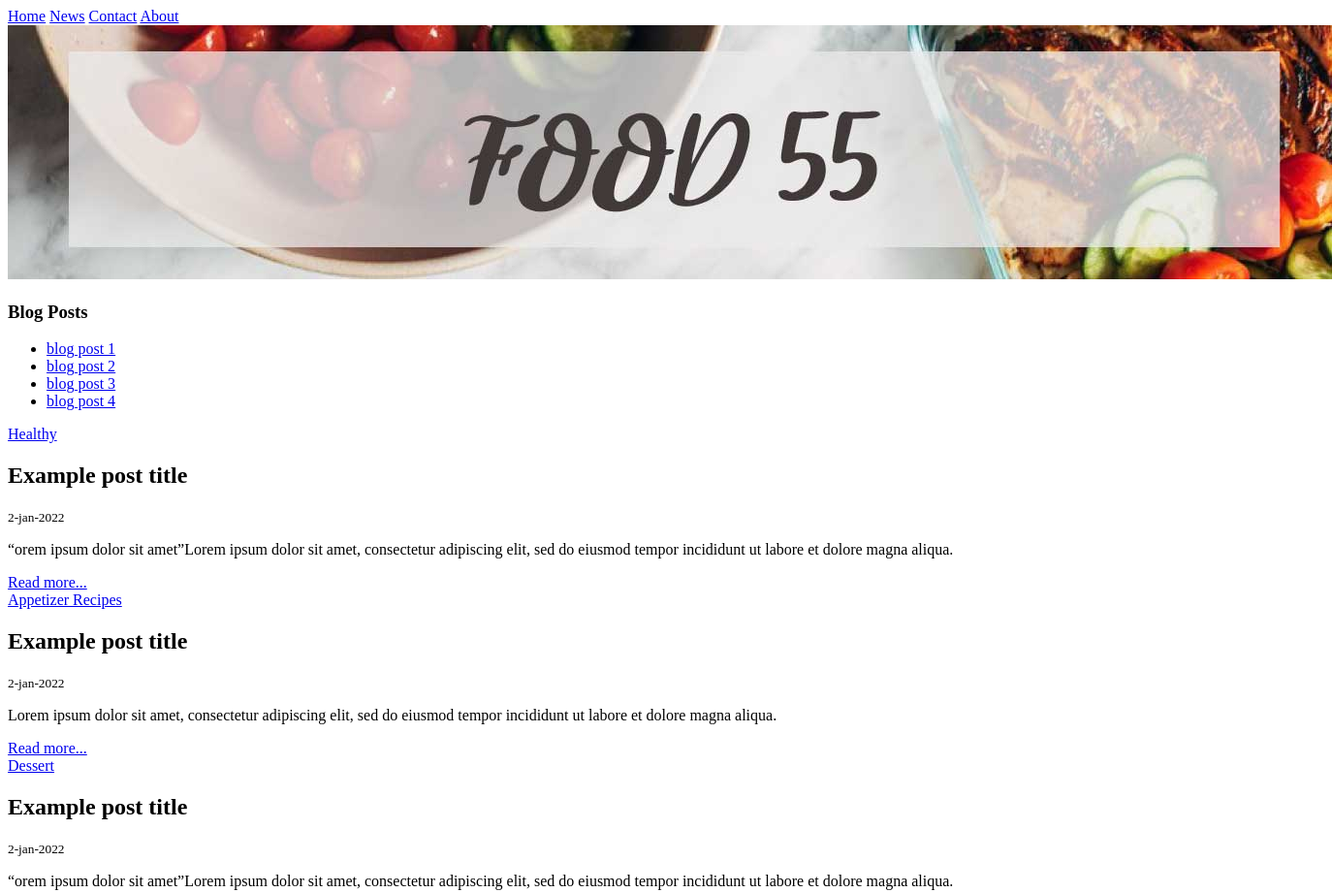
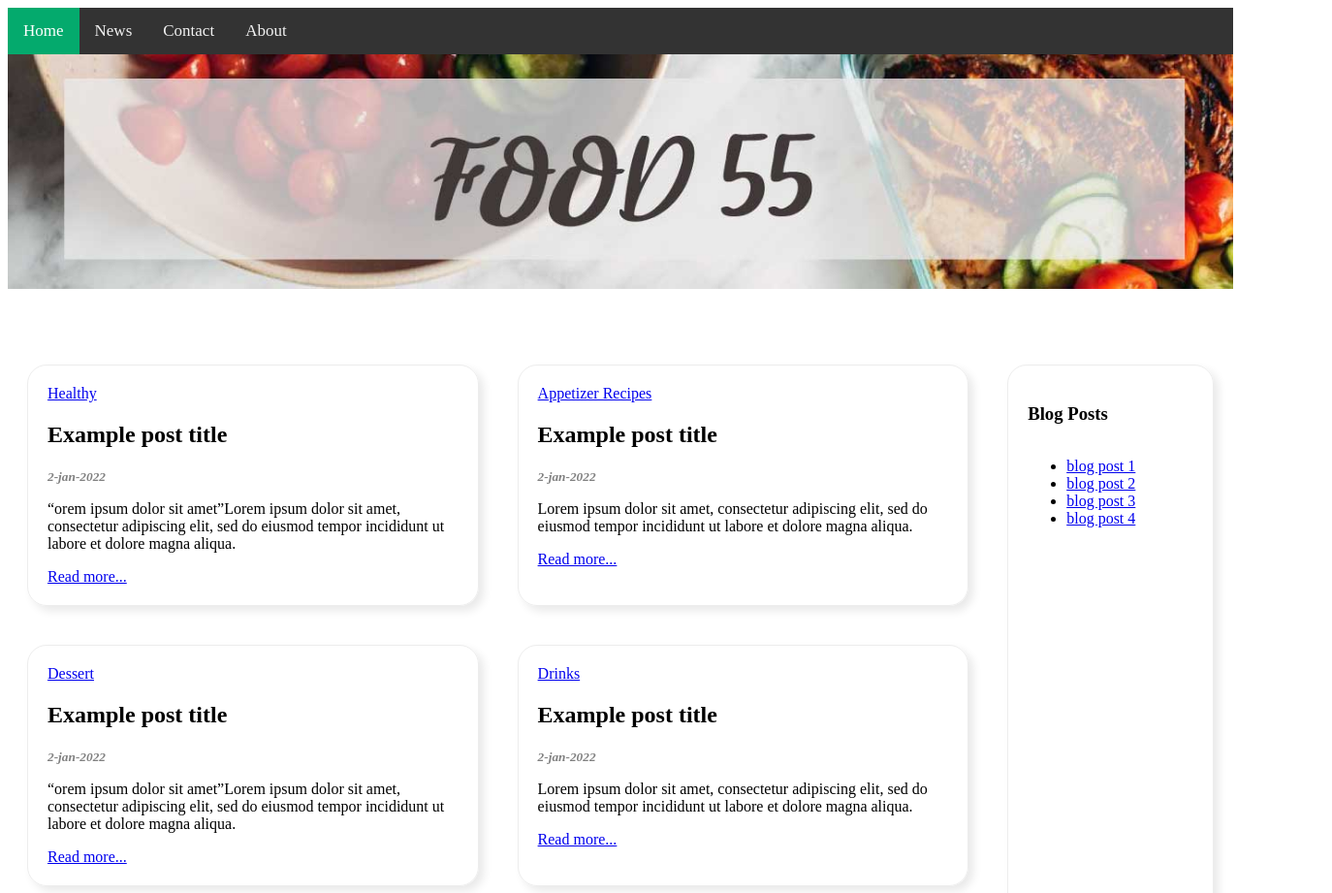
Before and after one commit to Ayat-HM/Udacity_blog, a plain HTML site: page index.html in a window 1280 px wide. Shown: the top 921 px of the page at 97% size, 1374 px wide, since content can reach past the window. Drawn offline with Linux system fonts and the light colour scheme.

Commit message:
Update homepage.css

```diff
--- a/assets/css/homepage.css
+++ b/assets/css/homepage.css
@@ -1,2 +1,2 @@
-@import url("assets/css/main.css");
-@import url("assets/css/media.css");
+@import url("main.css");
+@import url("media.css");
```
